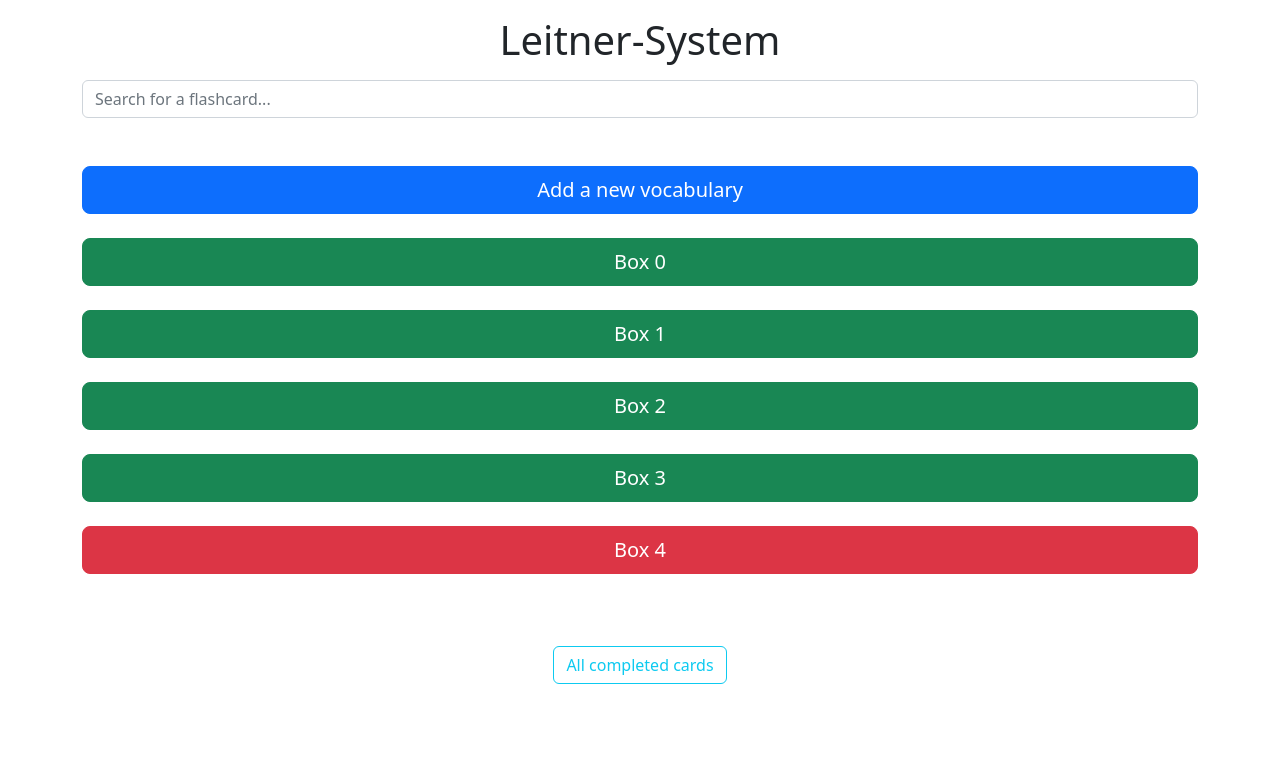
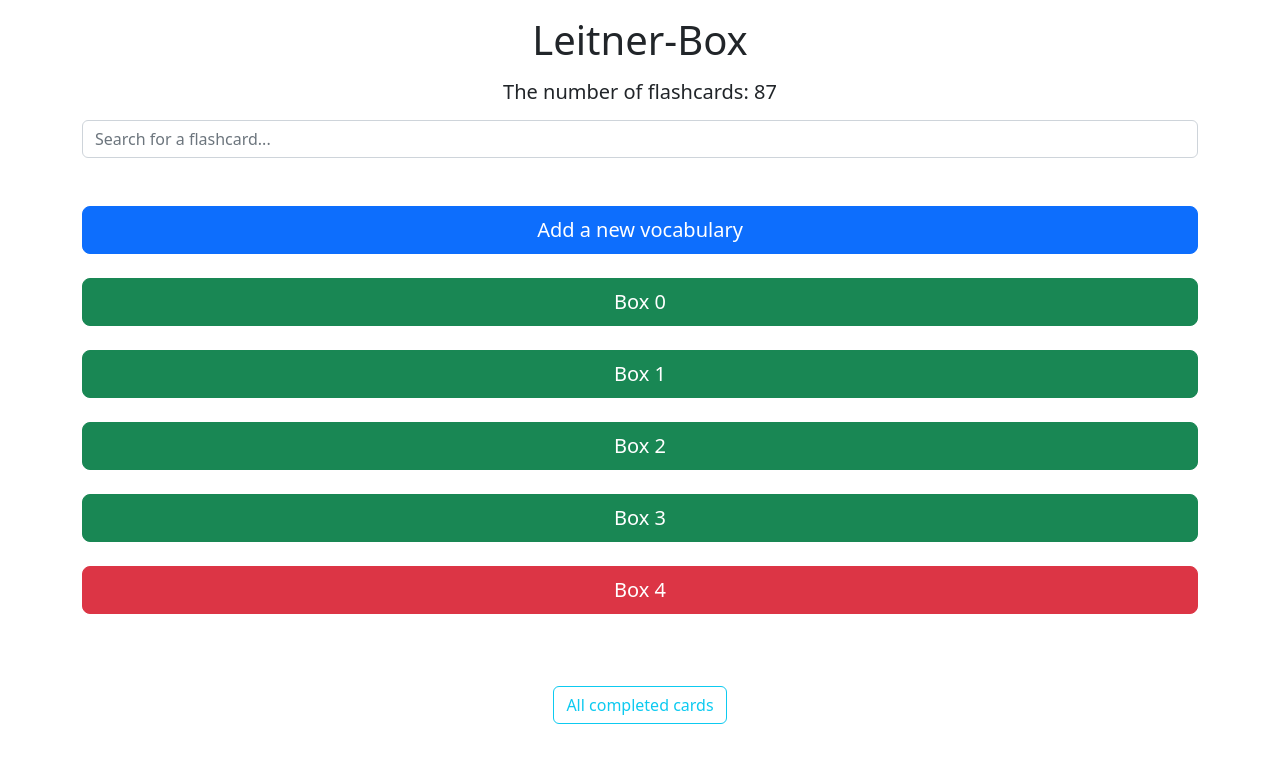
Before and after one commit to m-ghalandari/Leitnerbox, a React (Create React App) app: page / in a window 1280 px wide. Shown: the top 762 px of the page. Built offline with nearby package versions, Linux system fonts and the light colour scheme; data requests are answered from the project's data file.

Commit message:
added the number of flashcards in levels

```diff
--- a/src/App.js
+++ b/src/App.js
@@ -109,19 +109,6 @@ function App() {
     }
   };
 
-  const increaseLevelInDb = async (cards) => {
-    cards.forEach(async (flashcard) => {
-      try {
-        const response = await axios.patch(
-          `http://localhost:8000/flashcards/${flashcard.id}`,
-          { level: flashcard.level + 1 }
-        );
-        console.log(response.data);
-      } catch (error) {
-        console.error(error);
-      }
-    });
-  };
 
   //hier wird alle Flashcard ihre level um 1 erhöht
   const changeFlashcardsLevels = async (cards) => {
--- a/src/components/LevelList.js
+++ b/src/components/LevelList.js
@@ -22,6 +22,7 @@ const LevelList = ({
             (flashcard) => flashcard.level === i + 1
           );
           const buttonVariant = levelFlashcards.length > 0 ? "primary" : "danger";
+          const flashcardNumber = levelFlashcards.length;
 
           return (
             <Fragment key={i}>
@@ -35,6 +36,7 @@ const LevelList = ({
                 }
               >
                 Level {i + 1}
+                <span> ( {flashcardNumber} )</span>
               </Button>
 
               {showLevels[i] && (
--- a/src/components/Search.js
+++ b/src/components/Search.js
@@ -1,22 +1,4 @@
-// import React from "react";
 
-// export default function Search({flashcards}) {
-
-//   return (
-//     <>
-//       <h1 className="text-center mt-3">Leitner-System</h1>
-//       <div className="input-group rounded mb-5 mt-3">
-//         <input
-//           type="search"
-//           className="form-control rounded"
-//           placeholder="Search for a flashcard..."
-//           aria-label="Search"
-//           aria-describedby="search-addon"
-//         />
-//       </div>
-//     </>
-//   );
-// }
 import React, { useState } from "react";
 import CardList from "./CardList";
 
@@ -36,10 +18,12 @@ export default function Search({flashcards}) {
       return flashcard;
     }
   })
+  const number = flashcards.length;
 
   return (
     <>
-      <h1 className="text-center mt-3">Leitner-System</h1>
+      <h1 className="text-center mt-3">Leitner-Box</h1>
+      <h5 className="text-center mt-3">The number of flashcards: {number}</h5>
       <div className="input-group rounded mb-5 mt-3">
         <input
           type="search"
--- a/src/components/VocabularyForm.js
+++ b/src/components/VocabularyForm.js
@@ -11,6 +11,7 @@ export default function VocabularyForm({ addFlashcard }) {
 
   const [isPending, setIsPending] = useState(true);
   const [error, setError] = useState(false);
+
 
   const handleSubmit = async (e) => {
     e.preventDefault();
```
